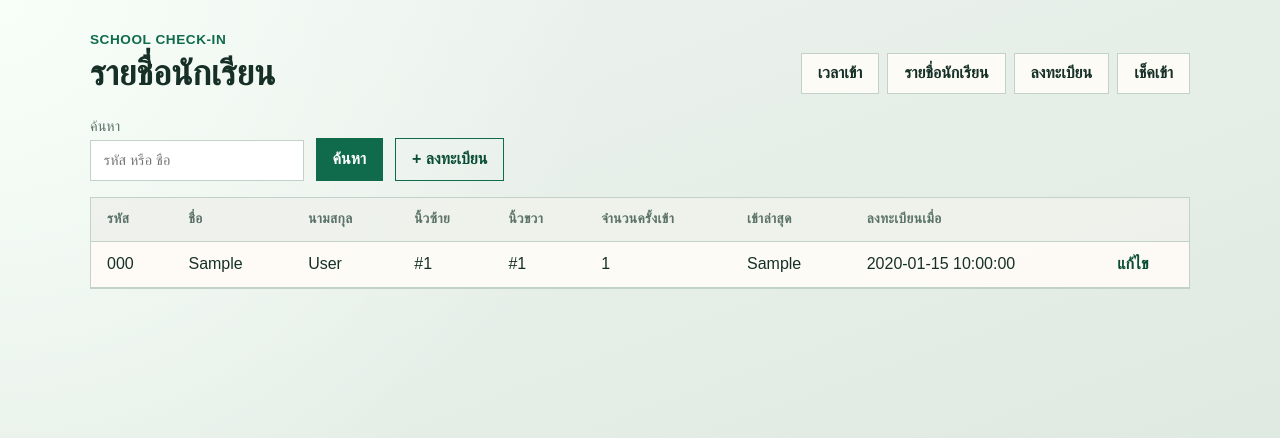
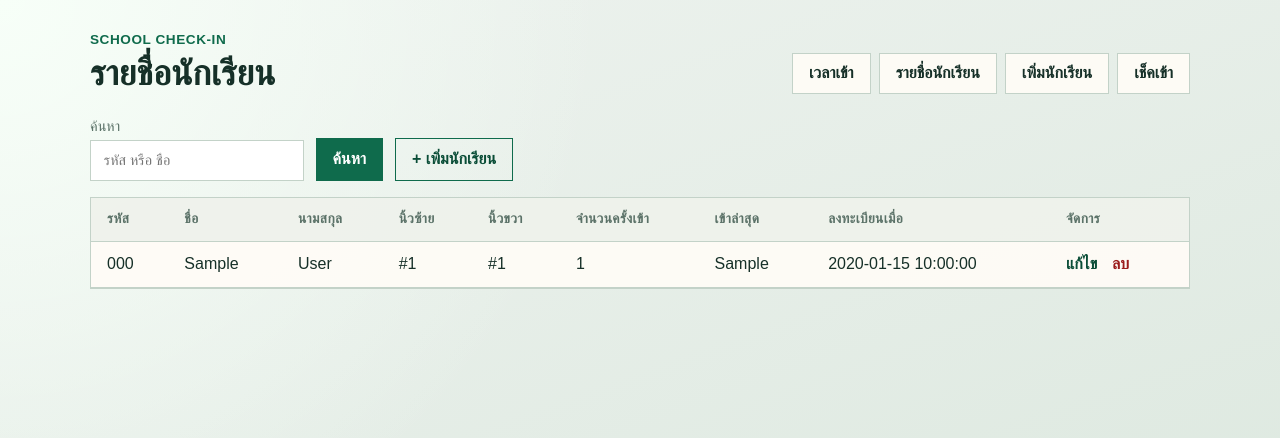
Before and after one commit to michatri/https-github.com-wc42txg5sr-sketch-seven-gift-logger, a Flask app: template admin-web/templates/students.html in a window 1280 px wide. Shown: the top 438 px of the page. Run offline with Flask 3, Linux system fonts and the light colour scheme; the template is opened without the code that fills it: most values are stand-ins (such as "Sample title", 1, 10 or a date in 2020); some web fonts are replaced.

Commit message:
Add delete student with fingerprint and attendance cleanup
Students list now supports add/edit/delete. Deleting removes attendance
history and attempts to clear left/right templates from the R307.

Co-authored-by: michatri <michatri@users.noreply.github.com>

```diff
--- a/admin-web/app.py
+++ b/admin-web/app.py
@@ -402,6 +402,44 @@ def edit_student(student_id: int):
     return render_template("edit_student.html", form=form, student=student)
 
 
+@app.route("/students/<int:student_id>/delete", methods=["POST"])
+def delete_student(student_id: int):
+    student = get_student_or_404(student_id)
+    if student is None:
+        flash("ไม่พบนักเรียน", "error")
+        return redirect(url_for("students"))
+
+    left_id = student["finger_left_id"]
+    right_id = student["finger_right_id"]
+    legacy_id = student["finger_id"]
+    positions = {p for p in (left_id, right_id, legacy_id) if p is not None}
+
+    sensor_error = None
+    try:
+        if positions:
+            sensor = open_sensor()
+            for pos in positions:
+                delete_template(sensor, pos)
+    except Exception as exc:
+        sensor_error = str(exc)
+
+    db = get_db()
+    db.execute("DELETE FROM attendance WHERE student_id = ?", (student_id,))
+    db.execute("DELETE FROM students WHERE id = ?", (student_id,))
+    db.commit()
+
+    display = full_name(student["first_name"] or student["name"], student["last_name"] or "")
+    if sensor_error:
+        flash(
+            f"ลบรายชื่อแล้ว: {student['student_code']} {display} "
+            f"(แต่ลบนิ้วในเซนเซอร์ไม่ครบ: {sensor_error})",
+            "error",
+        )
+    else:
+        flash(f"ลบแล้ว: {student['student_code']} {display}", "ok")
+    return redirect(url_for("students"))
+
+
 @app.route("/register", methods=["GET", "POST"])
 def register():
     form = {
--- a/admin-web/static/style.css
+++ b/admin-web/static/style.css
@@ -190,6 +190,55 @@ h1 {
   margin: 0.25rem 0;
 }
 
+.actions {
+  white-space: nowrap;
+}
+
+.actions .row-action,
+.actions .link-danger {
+  margin-right: 0.65rem;
+}
+
+.inline-form {
+  display: inline;
+  margin: 0;
+}
+
+.link-danger,
+.button-danger {
+  border: none;
+  background: none;
+  color: #9b1c1c;
+  font: inherit;
+  font-weight: 600;
+  cursor: pointer;
+  padding: 0;
+  text-decoration: none;
+}
+
+.link-danger:hover,
+.button-danger:hover {
+  text-decoration: underline;
+}
+
+.danger-zone {
+  margin-top: 1.25rem;
+  padding-top: 1rem;
+  border-top: 1px solid var(--line);
+}
+
+.button-danger {
+  border: 1px solid #c98585;
+  background: #fdeeee;
+  color: #7a2424;
+  padding: 0.75rem 1rem;
+}
+
+.button-danger:hover {
+  text-decoration: none;
+  background: #f9dede;
+}
+
 .nav a {
   text-decoration: none;
   color: var(--ink);
--- a/admin-web/templates/base.html
+++ b/admin-web/templates/base.html
@@ -19,7 +19,7 @@
       <nav class="nav">
         <a href="{{ url_for('attendance') }}" class="{% if request.endpoint == 'attendance' %}active{% endif %}">เวลาเข้า</a>
         <a href="{{ url_for('students') }}" class="{% if request.endpoint == 'students' %}active{% endif %}">รายชื่อนักเรียน</a>
-        <a href="{{ url_for('register') }}" class="{% if request.endpoint == 'register' %}active{% endif %}">ลงทะเบียน</a>
+        <a href="{{ url_for('register') }}" class="{% if request.endpoint == 'register' %}active{% endif %}">เพิ่มนักเรียน</a>
         <a href="{{ url_for('checkin') }}" class="{% if request.endpoint == 'checkin' %}active{% endif %}">เช็คเข้า</a>
       </nav>
     </header>
--- a/admin-web/templates/edit_student.html
+++ b/admin-web/templates/edit_student.html
@@ -37,5 +37,9 @@
       <a class="button-secondary" href="{{ url_for('students') }}">ยกเลิก</a>
     </div>
   </form>
+
+  <form class="danger-zone" method="post" action="{{ url_for('delete_student', student_id=student.id) }}" onsubmit="return confirm('ยืนยันลบนักเรียนคนนี้ รวมประวัติเข้า และลายนิ้วมือ?');">
+    <button type="submit" class="button-danger">ลบนักเรียนคนนี้</button>
+  </form>
 </section>
 {% endblock %}
--- a/admin-web/templates/students.html
+++ b/admin-web/templates/students.html
@@ -9,7 +9,7 @@
     <input type="search" name="q" value="{{ q }}" placeholder="รหัส หรือ ชื่อ">
   </label>
   <button type="submit">ค้นหา</button>
-  <a class="reset" href="{{ url_for('register') }}">+ ลงทะเบียน</a>
+  <a class="reset" href="{{ url_for('register') }}">+ เพิ่มนักเรียน</a>
   {% if q %}
   <a class="reset" href="{{ url_for('students') }}">ล้าง</a>
   {% endif %}
@@ -28,7 +28,7 @@
         <th>จำนวนครั้งเข้า</th>
         <th>เข้าล่าสุด</th>
         <th>ลงทะเบียนเมื่อ</th>
-        <th></th>
+        <th>จัดการ</th>
       </tr>
     </thead>
     <tbody>
@@ -42,13 +42,18 @@
         <td>{{ row.checkin_count }}</td>
         <td>{{ row.last_check_in or '-' }}</td>
         <td>{{ row.created_at }}</td>
-        <td><a class="row-action" href="{{ url_for('edit_student', student_id=row.id) }}">แก้ไข</a></td>
+        <td class="actions">
+          <a class="row-action" href="{{ url_for('edit_student', student_id=row.id) }}">แก้ไข</a>
+          <form class="inline-form" method="post" action="{{ url_for('delete_student', student_id=row.id) }}" onsubmit="return confirm('ลบ {{ row.student_code }} {{ row.first_name or row.name }} {{ row.last_name or '' }} ?');">
+            <button type="submit" class="link-danger">ลบ</button>
+          </form>
+        </td>
       </tr>
       {% endfor %}
     </tbody>
   </table>
   {% else %}
-  <p class="empty">ยังไม่มีรายชื่อนักเรียน</p>
+  <p class="empty">ยังไม่มีรายชื่อนักเรียน — <a href="{{ url_for('register') }}">เพิ่มนักเรียน</a></p>
   {% endif %}
 </section>
 {% endblock %}
```
